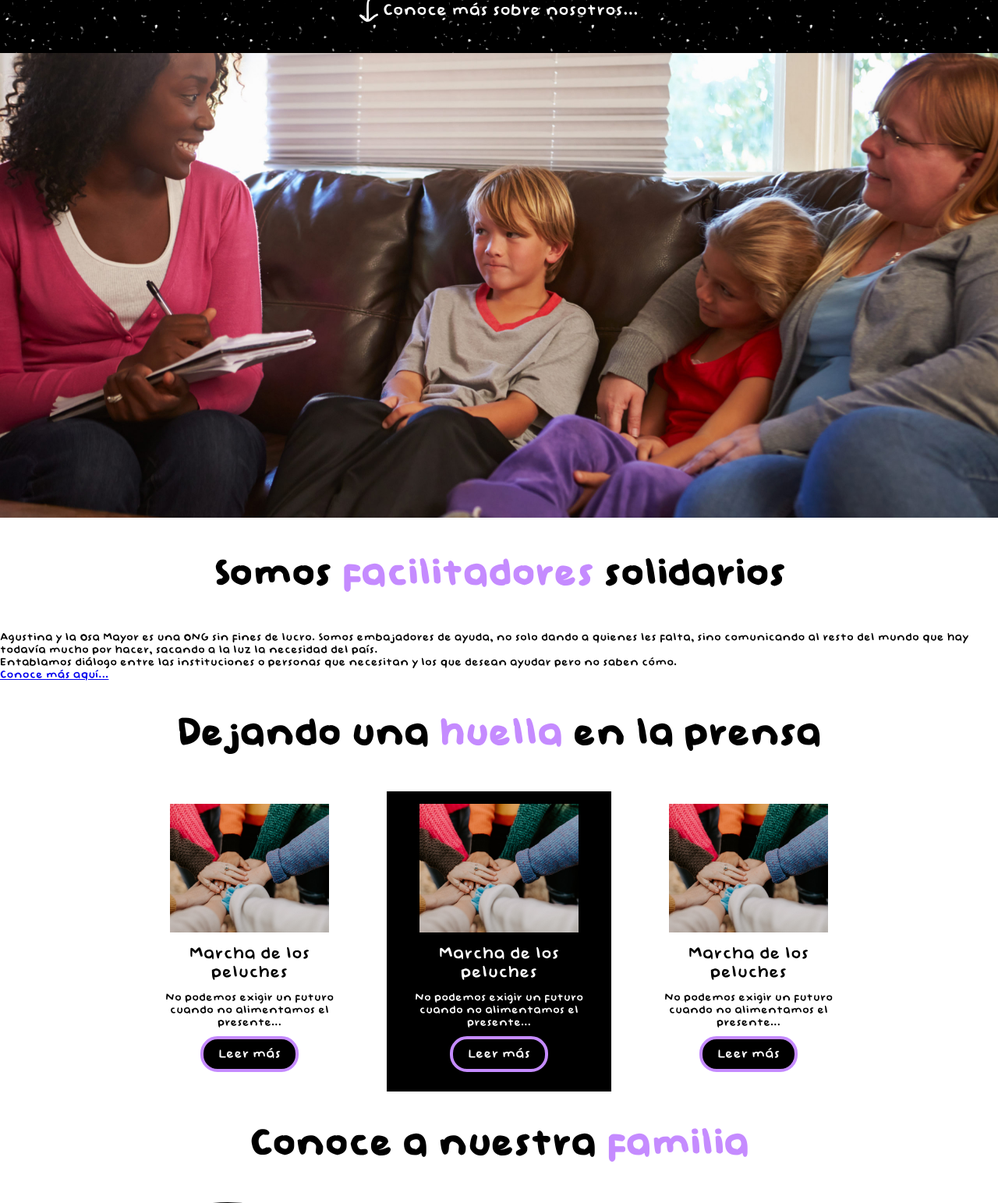
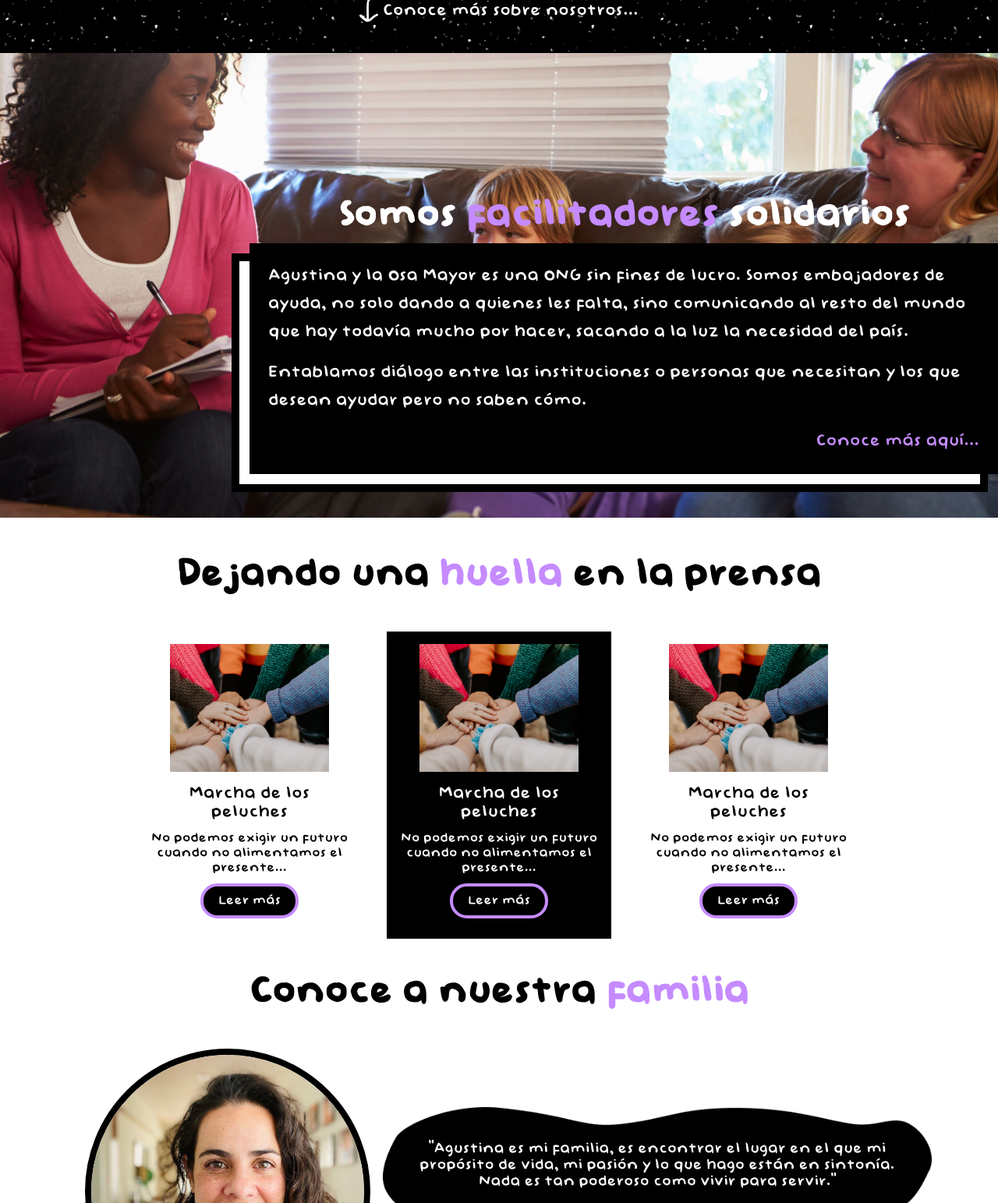
Before and after one commit to Verborrea/osa-mayor, a PHP site: page / in a window 1280 px wide. Shown: the part 573-2116 px from the top of the page at 78% size. Run offline with PHP 8.4, Linux system fonts and the light colour scheme; some libraries are stand-ins or nearby versions.

Commit message:
Add files via upload

```diff
--- a/styles/index.css
+++ b/styles/index.css
@@ -1,7 +1,3 @@
-#intro_img {
-	width: 100vw;
-}
-
 #conocemas {
 	width: 80vw;
 	margin: 0 auto;
@@ -29,6 +25,60 @@ h1 {
 	text-align: center;
 }
 @media(min-width:600px){h1{font-size: 40pt}}
+/* ======================== Section - Intro ======================== */
+#intro_img {
+	width: 100vw;
+}
+#intro {
+	position: relative;
+}
+#introbox {
+	position: relative;
+}
+#introbox h1 {
+	margin: -1px auto;
+	padding-top: 1rem;
+	color: white;
+	background-color: black;
+}
+#introbox-cont{
+	font-size: 14pt;
+	padding: 1.5rem;
+	color: white;
+	line-height: 1.5em;
+	background-color: black;
+}
+#introbox-cont div {
+	margin-bottom: 1rem;
+}
+#introbox a{
+	display: block;
+	text-decoration: none;
+	font-size: 14pt;
+	color: var(--enfasis1);
+	text-align: right;
+}
+@media(min-width:900px){
+	#introbox h1 {
+		background-color: unset;
+		padding: 0.5rem 0;
+	}
+	#introbox {
+		position: absolute;
+		bottom: 10%;
+		right: 0;
+		width: 75%;
+		max-width: 60em;
+	}
+	#introbox-cont {
+		box-shadow: -18px 18px 0 -5px white,
+		-18px 18px 0 5px black;
+		font-size: 18pt;
+	}
+	#introbox a{
+		font-size: 18pt;
+	}
+}
 /* ====================== Section - Prensa ======================= */
 #article-container {
 	display: flex;
@@ -72,6 +122,9 @@ h1 {
 		flex-direction: row;
 		width: 75%;
 		margin: 0 auto;
+	}
+	.art-res {
+		font-size: 14pt;
 	}
 }
 /* ====================== Section - Familia ====================== */
```
